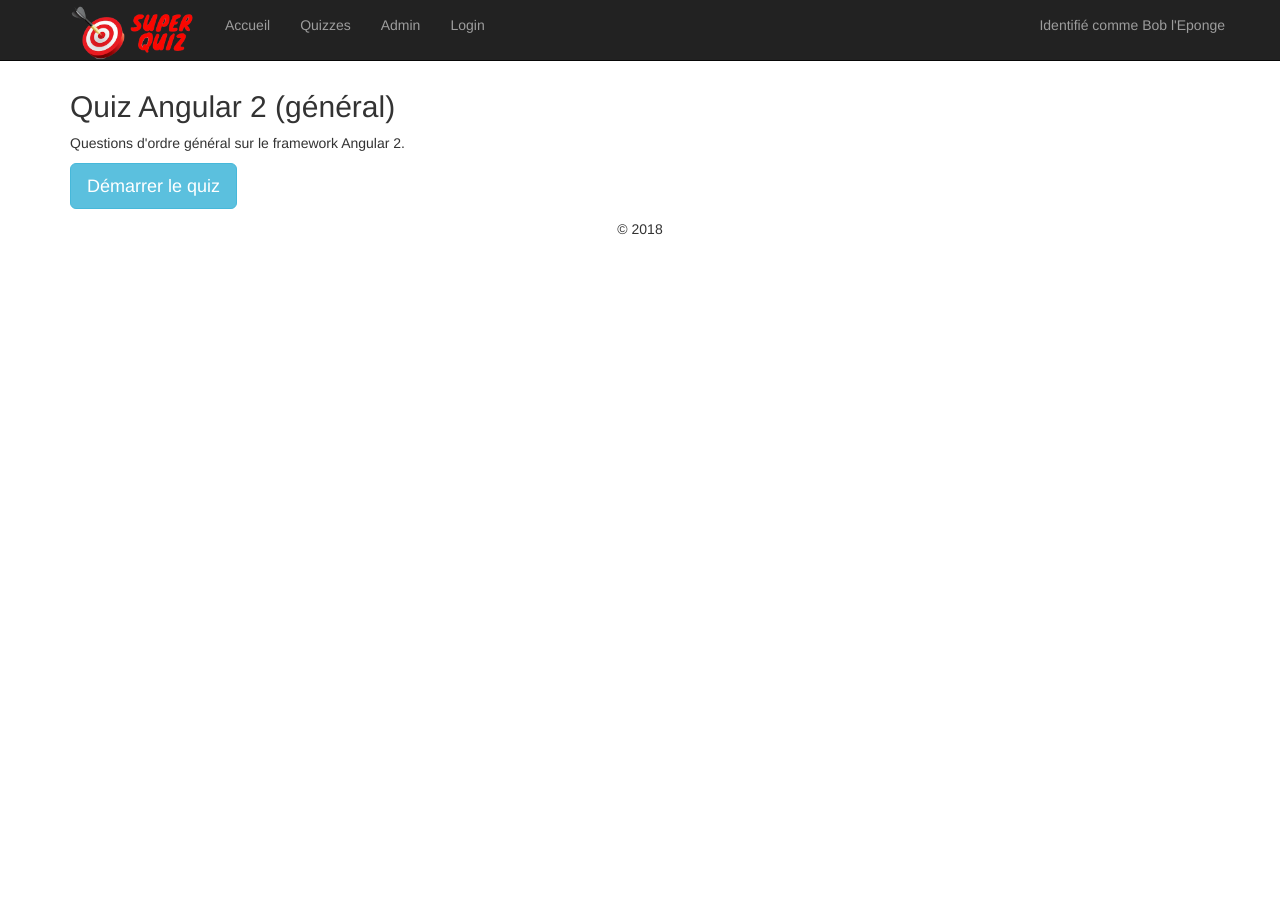
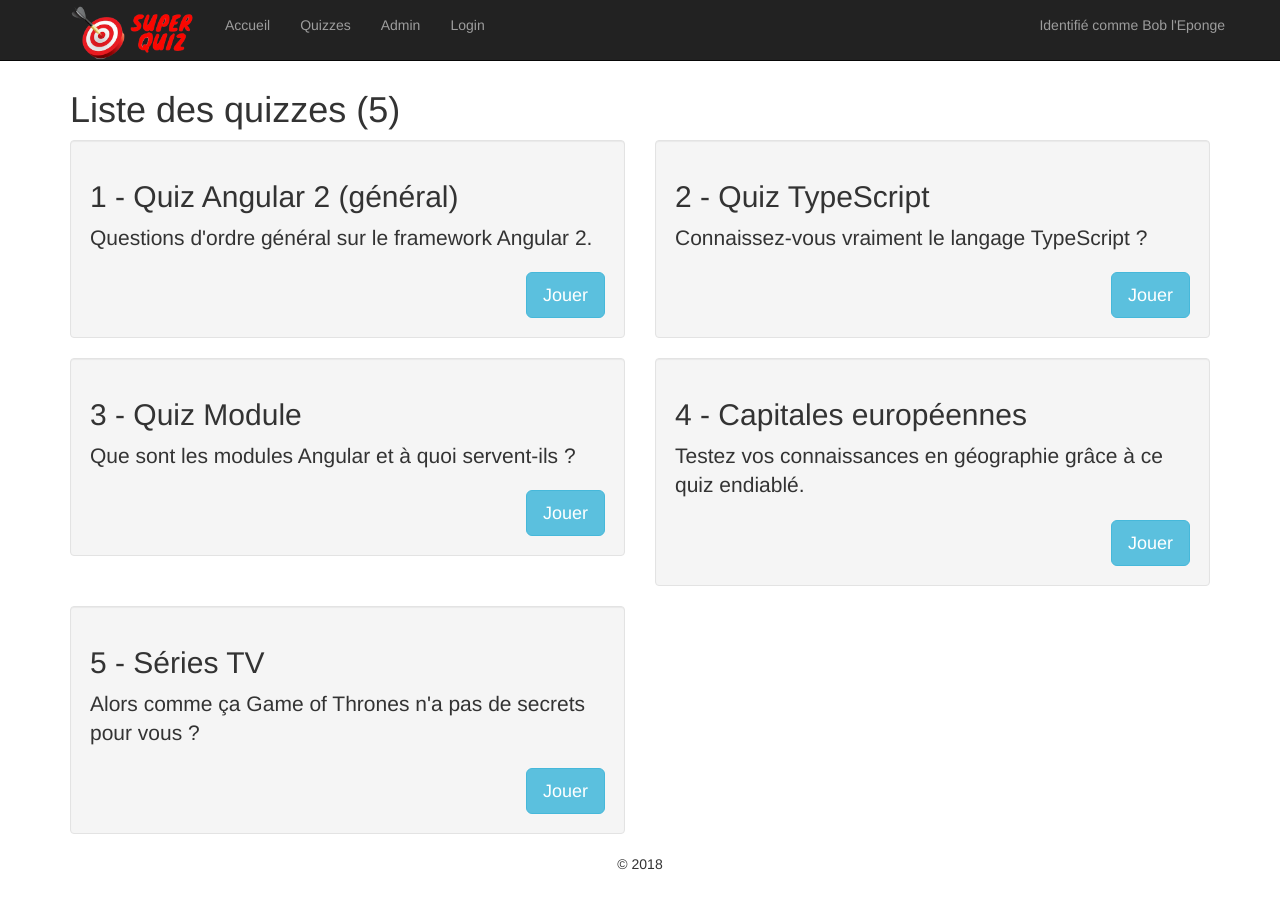
Before and after one commit to alecigne/gtm-projects, an Angular app in the folder ep_superquiz/: page /quizzes in a window 1280 px wide. Shown: the top 908 px of the page. Before the commit the page ends 800 px from the top, so only its background shows below. Built offline with nearby package versions, Linux system fonts and the light colour scheme.

Commit message:
[ep] Création des routes de l'application

```diff
--- a/ep_superquiz/src/app/app.component.html
+++ b/ep_superquiz/src/app/app.component.html
@@ -2,8 +2,7 @@
 <app-navbar></app-navbar>
 
 <div class="container">
-  <app-quiz-player></app-quiz-player>
-  <!-- <app-quiz-player></app-quiz-player> -->
+  <router-outlet></router-outlet>
 </div>
 
 <!-- Pied de page -->
--- a/ep_superquiz/src/app/common/navbar/navbar.component.html
+++ b/ep_superquiz/src/app/common/navbar/navbar.component.html
@@ -11,7 +11,7 @@
     </div>
     <div id="navbar" class="navbar-collapse collapse">
       <ul class="nav navbar-nav">
-        <li *ngFor="let link of links"><a [href]="link.path">{{link.text}}</a></li>
+        <li *ngFor="let link of links"><a [routerLink]="link.path">{{link.text}}</a></li>
       </ul>
       <p class="navbar-text navbar-right">Identifié comme
         <a href="#" class="navbar-link">{{user.name}}</a>
--- a/ep_superquiz/src/app/common/navbar/navbar.component.ts
+++ b/ep_superquiz/src/app/common/navbar/navbar.component.ts
@@ -15,8 +15,8 @@ export class NavbarComponent implements OnInit {
   logoPath = "/assets/logo_superquiz.png";
   user = new User({name: "Bob l'Eponge", email: "bob@eponge.com"});
   links: Array<Link> = [
-    { text: "Accueil", path: "#" },
-    { text: "Quizzes", path: "#" },
+    { text: "Accueil", path: "home" },
+    { text: "Quizzes", path: "quizzes" },
     { text: "Admin", path: "#" },
     { text: "Login", path: "#" }
   ];
--- a/ep_superquiz/src/app/quiz/quiz-item/quiz-item.component.html
+++ b/ep_superquiz/src/app/quiz/quiz-item/quiz-item.component.html
@@ -3,6 +3,6 @@
   <h2>{{ num + 1 }} - {{quiz.title}}</h2>
   <p class="lead">{{quiz.description}}</p>
   <div class="text-right">
-    <a href="" class="btn btn-info btn-lg">Jouer</a>
+    <a [routerLink]="['/quiz', quiz.id]" class="btn btn-info btn-lg">Jouer</a>
   </div>
 </div>
--- a/ep_superquiz/src/app/quiz/quiz-player/quiz-player.component.html
+++ b/ep_superquiz/src/app/quiz/quiz-player/quiz-player.component.html
@@ -1,3 +1,6 @@
+<a [routerLink]="['/quiz', 99]">99</a>
+<a [routerLink]="['/quiz', 568]">568</a>
+
 <h2>{{(currentQuiz | async).title}}</h2>
 <p>{{(currentQuiz | async).description}}</p>
 
--- a/ep_superquiz/src/app/quiz/quiz-player/quiz-player.component.ts
+++ b/ep_superquiz/src/app/quiz/quiz-player/quiz-player.component.ts
@@ -6,6 +6,7 @@ import { QuizService } from '../quiz.service';
 import { Quiz } from '../../models/quiz';
 import { Question } from '../../models/question';
 import { Observable } from 'rxjs/Observable';
+import { ActivatedRoute, ParamMap } from '@angular/router';
 
 @Component({
   selector: 'app-quiz-player',
@@ -24,7 +25,9 @@ export class QuizPlayerComponent implements OnInit {
 
   constructor(
     private quizService: QuizService,
-    private quizStateManager: QuizStateManager) {}
+    private quizStateManager: QuizStateManager,
+    private route: ActivatedRoute
+  ) {}
 
   ngOnInit() {
     // Ces objets sont désormais fournis par le service
@@ -33,11 +36,15 @@ export class QuizPlayerComponent implements OnInit {
     this.currentAnswer = this.quizStateManager.getCurrentAnswer();
     this.currentAnswers = this.quizStateManager.getCurrentAnswers();
     // Charge le quiz sur lequel l'utilisateur à cliquer
-    // L'ID du quiz à charger viendra de l'URL
-    const quizId = 32;
-    const quiz = this.quizService.loadQuiz(quizId);
-    // Pousse le quiz chargé dans l'observable 'currentQuiz'
-    this.quizStateManager.setQuiz(quiz);
+    // L'ID du quiz vient maintenant de l'URL
+    this.route.paramMap.subscribe(params => {
+      const quizId = parseInt(params.get('quizId'), 10);
+      const quiz = this.quizService.loadQuiz(quizId);
+      // Pousse le quiz chargé dans l'observable 'currentQuiz'
+      this.quizStateManager.setQuiz(quiz);
+      // cf. template HTML, on voit bien qu'un changement d'URL provoque le changement de quiz
+      console.log(quizId);
+    });
   }
 
   onAnswered(answer: Answer) {
```
Also changed, not shown: ep_superquiz/src/app/app.module.ts (+11 -1 lines), ep_superquiz/src/app/quiz/quiz.module.ts (+8 -1 lines), 1 other file (tests, documents, lock files or other folders).
